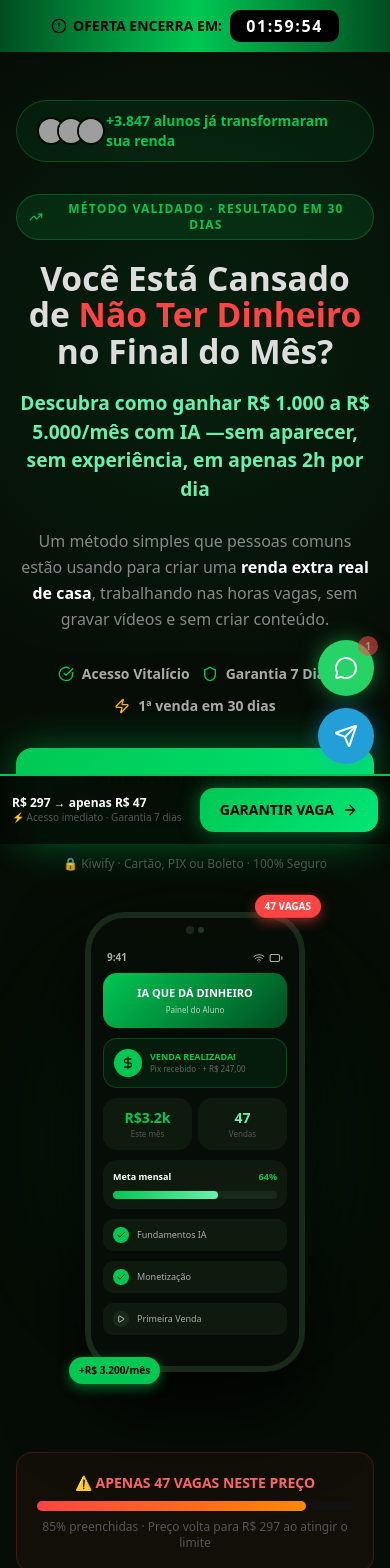
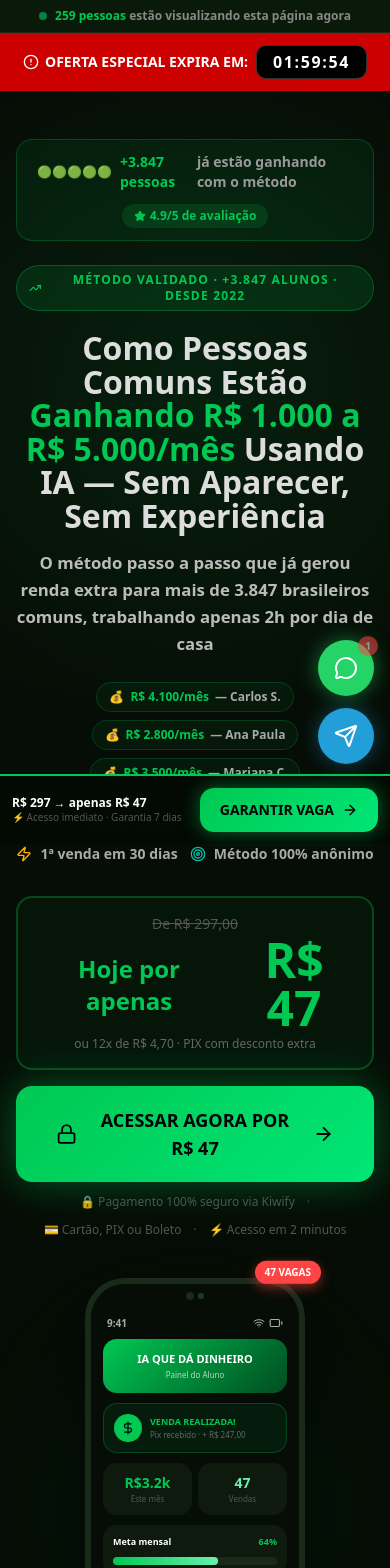
Before and after one commit to rickjl/pagina-vendas-curso, a Next.js app: page / in a window 390 px wide. Shown: the top 1568 px of the page. Built offline with nearby package versions, Linux system fonts and the light colour scheme; grey boxes are pictures that could not be loaded.

Commit message:
Version 1777986445096 - Auto backup

```diff
--- a/src/app/page.tsx
+++ b/src/app/page.tsx
@@ -67,7 +67,21 @@ export default function Home() {
   const [timeLeft, setTimeLeft] = useState({ hours: 2, minutes: 0, seconds: 0 });
   const [chatMessages, setChatMessages] = useState<Array<{ type: "bot" | "user"; text: string }>>([]);
   const [openFaq, setOpenFaq] = useState<number | null>(null);
+  const [onlineCount, setOnlineCount] = useState(247);
   const chatEndRef = useRef<HTMLDivElement>(null);
+
+  useEffect(() => {
+    // Simula variação de pessoas online para criar senso de presença
+    const base = 230 + Math.floor(Math.random() * 40);
+    setOnlineCount(base);
+    const t = setInterval(() => {
+      setOnlineCount((p) => {
+        const delta = Math.floor(Math.random() * 7) - 3;
+        return Math.max(190, Math.min(320, p + delta));
+      });
+    }, 8000);
+    return () => clearInterval(t);
+  }, []);
 
   useEffect(() => {
     const STORAGE_KEY = "offer_deadline_v2";
@@ -240,14 +254,23 @@ export default function Home() {
         </div>
       )}
 
+      {/* ═══ BARRA DE ONLINE ═══ */}
+      <div className="py-2 px-4 flex items-center justify-center gap-2 text-xs font-bold"
+        style={{ background: "#0a1a0a", borderBottom: "1px solid #1a2a1a" }}>
+        <span className="w-2 h-2 rounded-full bg-green-400 animate-pulse flex-shrink-0" />
+        <span style={{ color: "#888" }}>
+          <span className="font-black" style={{ color: G.primary }}>{onlineCount} pessoas</span> estão visualizando esta página agora
+        </span>
+      </div>
+
       {/* ═══ BARRA DE URGÊNCIA ═══ */}
-      <div className="py-2.5 px-4 flex flex-wrap items-center justify-center gap-2 sm:gap-4 text-sm font-black"
-        style={{ background: "linear-gradient(90deg, #004d20, #00C853, #004d20)", color: "#000" }}>
-        <span className="flex items-center gap-1.5"><AlertCircle className="w-4 h-4" /> OFERTA ENCERRA EM:</span>
-        <span className="bg-black text-white px-4 py-1 rounded-lg tabular-nums tracking-widest text-base font-black">
+      <div className="py-3 px-4 flex flex-wrap items-center justify-center gap-2 sm:gap-4 text-sm font-black"
+        style={{ background: "#cc0000", color: "#fff" }}>
+        <span className="flex items-center gap-1.5"><AlertCircle className="w-4 h-4" /> OFERTA ESPECIAL EXPIRA EM:</span>
+        <span className="bg-black text-white px-4 py-1 rounded-lg tabular-nums tracking-widest text-base font-black border border-white/20">
           {pad(timeLeft.hours)}:{pad(timeLeft.minutes)}:{pad(timeLeft.seconds)}
         </span>
-        <span className="hidden sm:inline">· Apenas 47 vagas neste preço</span>
+        <span className="hidden sm:inline">· Após o timer: R$ 297,00</span>
       </div>
 
       {/* ═══════════════════════════════════════
@@ -260,16 +283,19 @@ export default function Home() {
         <div className="relative z-10 max-w-6xl mx-auto">
 
           {/* Social proof topo */}
-          <div className="flex justify-center mb-8">
-            <div className="flex items-center gap-3 px-5 py-2.5 rounded-full border text-sm font-bold"
-              style={{ background: "rgba(0,200,83,0.08)", borderColor: "rgba(0,200,83,0.25)", color: G.primary }}>
-              <div className="flex -space-x-2">
-                {["photo-1494790108377-be9c29b29330", "photo-1507003211169-0a1dd7228f2d", "photo-1487412720507-e7ab37603c6f"].map((p, i) => (
-                  <img key={i} src={`https://images.unsplash.com/${p}?w=60&h=60&fit=crop`}
-                    className="w-7 h-7 rounded-full border-2 object-cover" style={{ borderColor: G.bg }} />
-                ))}
+          <div className="flex justify-center mb-6">
+            <div className="flex flex-col sm:flex-row items-center gap-3 px-5 py-3 rounded-2xl border text-sm font-bold"
+              style={{ background: "rgba(0,200,83,0.08)", borderColor: "rgba(0,200,83,0.25)" }}>
+              <div className="flex items-center gap-2">
+                <div className="flex">
+                  {["🟢","🟢","🟢","🟢","🟢"].map((s, i) => <span key={i} className="text-xs">{s}</span>)}
+                </div>
+                <span style={{ color: G.primary }} className="font-black">+3.847 pessoas</span>
+                <span style={{ color: "#999" }}>já estão ganhando com o método</span>
               </div>
-              <span>+3.847 alunos já transformaram sua renda</span>
+              <div className="flex items-center gap-1 px-3 py-1 rounded-full text-xs font-black" style={{ background: "rgba(0,200,83,0.15)", color: G.primary }}>
+                <Star className="w-3 h-3 fill-current" /> 4.9/5 de avaliação
+              </div>
             </div>
           </div>
 
@@ -280,25 +306,32 @@ export default function Home() {
               <div className="inline-flex items-center gap-2 text-xs font-black uppercase tracking-widest mb-5 px-3 py-1.5 rounded-full"
                 style={{ background: "rgba(0,200,83,0.12)", color: G.primary, border: "1px solid rgba(0,200,83,0.3)" }}>
                 <TrendingUp className="w-3.5 h-3.5" />
-                Método validado · resultado em 30 dias
+                Método validado · +3.847 alunos · desde 2022
               </div>
 
               {/* HEADLINE CIRÚRGICA */}
-              <h1 className="font-black leading-[1.08] mb-5" style={{ fontSize: "clamp(2.1rem, 5.5vw, 3.8rem)" }}>
-                Você Está Cansado de{" "}
-                <span style={{ color: G.red }}>Não Ter Dinheiro</span>
-                {" "}no Final do Mês?
+              <h1 className="font-black leading-[1.05] mb-4" style={{ fontSize: "clamp(2rem, 5.5vw, 3.6rem)" }}>
+                Como Pessoas Comuns Estão{" "}
+                <span style={{ color: G.primary }}>Ganhando R$ 1.000 a R$ 5.000/mês</span>
+                {" "}Usando IA — Sem Aparecer, Sem Experiência
               </h1>
-              <h2 className="font-black mb-6" style={{ fontSize: "clamp(1.2rem, 3vw, 1.8rem)", color: G.primaryLight }}>
-                Descubra como ganhar R$ 1.000 a R$ 5.000/mês com IA —<br className="hidden sm:block" />
-                sem aparecer, sem experiência, em apenas 2h por dia
+              <h2 className="font-bold mb-6 leading-relaxed" style={{ fontSize: "clamp(1.05rem, 2.5vw, 1.4rem)", color: "#bbb" }}>
+                O método passo a passo que já gerou renda extra para mais de 3.847 brasileiros comuns, trabalhando apenas 2h por dia de casa
               </h2>
 
-              <p className="text-base sm:text-lg leading-relaxed mb-8 max-w-xl mx-auto lg:mx-0" style={{ color: G.mutedLight }}>
-                Um método simples que pessoas comuns estão usando para criar uma
-                <strong className="text-white"> renda extra real de casa</strong>, trabalhando nas horas vagas,
-                sem gravar vídeos e sem criar conteúdo.
-              </p>
+              {/* Mini prova social inline */}
+              <div className="flex flex-wrap gap-2 mb-6 justify-center lg:justify-start">
+                {[
+                  { emoji: "💰", val: "R$ 4.100/mês", name: "Carlos S." },
+                  { emoji: "💰", val: "R$ 2.800/mês", name: "Ana Paula" },
+                  { emoji: "💰", val: "R$ 3.500/mês", name: "Mariana C." },
+                ].map((p, i) => (
+                  <div key={i} className="flex items-center gap-1.5 text-xs px-3 py-1.5 rounded-full border font-bold"
+                    style={{ background: "rgba(0,200,83,0.06)", borderColor: "rgba(0,200,83,0.2)", color: "#aaa" }}>
+                    {p.emoji} <span style={{ color: G.primary }}>{p.val}</span> — {p.name}
+                  </div>
+                ))}
+              </div>
 
               {/* Trust badges */}
               <div className="flex flex-wrap gap-3 mb-8 justify-center lg:justify-start">
@@ -306,6 +339,7 @@ export default function Home() {
                   { icon: CheckCircle, text: "Acesso Vitalício", c: G.primary },
                   { icon: Shield, text: "Garantia 7 Dias", c: G.primary },
                   { icon: Zap, text: "1ª venda em 30 dias", c: G.amber },
+                  { icon: Target, text: "Método 100% anônimo", c: "#00BFA5" },
                 ].map((t, i) => (
                   <div key={i} className="flex items-center gap-2 text-sm font-bold" style={{ color: "#aaa" }}>
                     <t.icon className="w-4 h-4 flex-shrink-0" style={{ color: t.c }} />
@@ -314,16 +348,31 @@ export default function Home() {
                 ))}
               </div>
 
+              {/* Preço visível no hero */}
+              <div className="mb-4 p-4 rounded-2xl border-2 text-center lg:text-left"
+                style={{ background: "rgba(0,200,83,0.05)", borderColor: "rgba(0,200,83,0.3)" }}>
+                <p className="text-sm line-through mb-0.5" style={{ color: "#555" }}>De R$ 297,00</p>
+                <div className="flex items-baseline gap-2 justify-center lg:justify-start">
+                  <span className="text-2xl font-black" style={{ color: G.primary }}>Hoje por apenas</span>
+                  <span className="font-black" style={{ fontSize: "3rem", color: G.primary, lineHeight: 1 }}>R$ 47</span>
+                </div>
+                <p className="text-xs mt-1" style={{ color: "#666" }}>ou 12x de R$ 4,70 · PIX com desconto extra</p>
+              </div>
+
               {/* CTA Hero */}
               <div className="space-y-3">
                 <CTAButton onClick={handleCheckout} size="lg">
-                  <DollarSign className="w-6 h-6" />
-                  QUERO MINHA RENDA EXTRA AGORA
+                  <Lock className="w-6 h-6" />
+                  ACESSAR AGORA POR R$ 47
                   <ArrowRight className="w-6 h-6 group-hover:translate-x-1 transition-transform" />
                 </CTAButton>
-                <p className="text-xs text-center lg:text-left" style={{ color: G.muted }}>
-                  🔒 Kiwify · Cartão, PIX ou Boleto · 100% Seguro
-                </p>
+                <div className="flex flex-wrap items-center justify-center lg:justify-start gap-3 text-xs" style={{ color: G.muted }}>
+                  <span>🔒 Pagamento 100% seguro via Kiwify</span>
+                  <span>·</span>
+                  <span>💳 Cartão, PIX ou Boleto</span>
+                  <span>·</span>
+                  <span>⚡ Acesso em 2 minutos</span>
+                </div>
               </div>
             </div>
 
@@ -427,9 +476,60 @@ export default function Home() {
       </section>
 
       {/* ═══════════════════════════════════════
+          SEÇÃO VSL / VÍDEO
+      ═══════════════════════════════════════ */}
+      <section className="py-12 px-4" style={{ background: G.bgDark }}>
+        <div className="max-w-3xl mx-auto">
+          <div className="text-center mb-6">
+            <div className="inline-flex items-center gap-2 text-xs font-black px-3 py-1.5 rounded-full mb-3 animate-pulse"
+              style={{ background: "rgba(255,68,68,0.12)", color: "#ff6666", border: "1px solid rgba(255,68,68,0.3)" }}>
+              <div className="w-2 h-2 rounded-full bg-red-500" />
+              ASSISTA ANTES DE SAIR — APENAS 3 MINUTOS
+            </div>
+            <h2 className="text-2xl sm:text-3xl font-black text-white">
+              Veja Como Funciona na Prática
+            </h2>
+          </div>
+
+          {/* Player de vídeo — substitua o src pelo seu link do YouTube/Vimeo */}
+          <div className="relative rounded-2xl overflow-hidden border-2 cursor-pointer group"
+            style={{ borderColor: "rgba(0,200,83,0.4)", boxShadow: "0 0 40px rgba(0,200,83,0.15)" }}
+            onClick={handleCheckout}>
+            <div className="aspect-video w-full flex items-center justify-center"
+              style={{ background: "linear-gradient(135deg, #060d06, #0a1a0a)" }}>
+              {/* Thumbnail de fundo */}
+              <div className="absolute inset-0 flex items-center justify-center">
+                <div className="absolute inset-0 opacity-20"
+                  style={{ background: "radial-gradient(circle at center, #00C853 0%, transparent 60%)" }} />
+                <div className="text-center z-10">
+                  <div className="w-20 h-20 sm:w-24 sm:h-24 rounded-full flex items-center justify-center mx-auto mb-4 group-hover:scale-110 transition-transform duration-300"
+                    style={{ background: "rgba(0,200,83,0.2)", border: "3px solid rgba(0,200,83,0.6)", boxShadow: "0 0 40px rgba(0,200,83,0.4)" }}>
+                    <Play className="w-10 h-10 sm:w-12 sm:h-12 ml-1" style={{ color: G.primary }} />
+                  </div>
+                  <p className="font-black text-white text-lg sm:text-xl mb-1">Como ganhar R$ 1.000 a R$ 5.000/mês com IA</p>
+                  <p className="text-sm" style={{ color: "#666" }}>Clique para assistir · 3 minutos que podem mudar sua vida</p>
+                </div>
+              </div>
+            </div>
+          </div>
+
+          <div className="mt-5 text-center">
+            <p className="text-sm mb-4" style={{ color: "#888" }}>
+              Mais de <strong className="text-white">38.000 pessoas</strong> já assistiram a essa apresentação
+            </p>
+            <CTAButton onClick={handleCheckout} size="md">
+              <Rocket className="w-5 h-5" />
+              QUERO COMEÇAR AGORA POR R$ 47
+              <ArrowRight className="w-5 h-5" />
+            </CTAButton>
+          </div>
+        </div>
+      </section>
+
+      {/* ═══════════════════════════════════════
           PARA QUEM É / NÃO É
       ═══════════════════════════════════════ */}
-      <section className="py-16 px-4" style={{ background: G.bgDark }}>
+      <section className="py-16 px-4" style={{ background: G.bg }}>
         <div className="max-w-4xl mx-auto">
           <div className="text-center mb-10">
             <p className="font-black text-xs uppercase tracking-widest mb-3" style={{ color: G.primary }}>TRANSPARÊNCIA TOTAL</p>
@@ -641,35 +741,83 @@ export default function Home() {
       <section className="py-16 px-4" style={{ background: G.bgDark }}>
         <div className="max-w-5xl mx-auto">
           <div className="text-center mb-12">
-            <p className="font-black text-xs uppercase tracking-widest mb-3" style={{ color: G.primary }}>RESULTADOS REAIS</p>
+            <p className="font-black text-xs uppercase tracking-widest mb-3" style={{ color: G.primary }}>RESULTADOS REAIS DE ALUNOS</p>
             <h2 className="text-3xl sm:text-4xl md:text-5xl font-black text-white">
-              Quem Aplicou, <span style={{ color: G.primary }}>Transformou</span>
+              Eles Duvidaram. Tentaram. <span style={{ color: G.primary }}>Transformaram.</span>
             </h2>
+            <p className="mt-3 text-sm" style={{ color: "#666" }}>Depoimentos reais de quem aplicou o método</p>
           </div>
 
-          <div className="grid sm:grid-cols-3 gap-4 mb-12">
+          {/* Depoimentos estilo print de mensagem */}
+          <div className="grid sm:grid-cols-3 gap-4 mb-8">
             {[
-              { text: "Em 3 semanas fiz minha primeira venda de R$ 247. O método é simples demais! Nunca imaginei trabalhar de casa ganhando assim.", name: "Ana Paula S.", role: "Ex-atendente de loja", img: "photo-1494790108377-be9c29b29330", earn: "R$ 2.800/mês" },
-              { text: "Comecei sem saber nada de tecnologia. Hoje estou faturando mais do que no meu emprego. Melhor R$ 47 que já investi na vida.", name: "Carlos S.", role: "Antes motorista de app", img: "photo-1507003211169-0a1dd7228f2d", earn: "R$ 4.100/mês" },
-              { text: "Achei que era golpe e resolvi tentar pela garantia de 7 dias. Erro meu foi ter esperado tanto tempo. A Júlia explica tudo!", name: "Mariana C.", role: "Designer freelancer", img: "photo-1487412720507-e7ab37603c6f", earn: "R$ 3.500/mês" },
+              {
+                msg: "Gente, fiz minha PRIMEIRA VENDA! R$ 247 de uma vez! Comecei há 3 semanas 😱🔥",
+                result: "Hoje: R$ 2.800/mês",
+                name: "Ana Paula S.",
+                role: "Ex-atendente de loja",
+                time: "há 2 dias",
+                initials: "AP",
+                color: "#FF6B9D"
+              },
+              {
+                msg: "Não acredito que fiquei tanto tempo sem fazer isso. Já superei meu salário de motorista. Melhor R$ 47 da minha vida!",
+                result: "Hoje: R$ 4.100/mês",
+                name: "Carlos S.",
+                role: "Antes motorista de app",
+                time: "há 5 dias",
+                initials: "CS",
+                color: "#4ECDC4"
+              },
+              {
+                msg: "Achei que era mais um golpe... mas a garantia de 7 dias me deu coragem. Erro meu foi ter esperado 2 meses para comprar 😅",
+                result: "Hoje: R$ 3.500/mês",
+                name: "Mariana C.",
+                role: "Designer freelancer",
+                time: "há 1 semana",
+                initials: "MC",
+                color: "#A78BFA"
+              },
             ].map((t, i) => (
-              <div key={i} className="rounded-xl p-6 border flex flex-col" style={{ background: G.bgCard, borderColor: G.bgCardBorder }}>
-                <div className="flex gap-1 mb-4">
-                  {Array(5).fill(0).map((_, j) => <Star key={j} className="w-4 h-4 fill-yellow-400 text-yellow-400" />)}
+              <div key={i} className="rounded-2xl overflow-hidden border" style={{ background: "#0d1a0d", borderColor: "#1a2a1a" }}>
+                {/* Cabeçalho tipo app de mensagem */}
+                <div className="flex items-center gap-3 p-3 border-b" style={{ background: "#0a140a", borderColor: "#1a2a1a" }}>
+                  <div className="w-9 h-9 rounded-full flex items-center justify-center font-black text-sm flex-shrink-0 text-white"
+                    style={{ background: t.color }}>
+                    {t.initials}
+                  </div>
+                  <div className="flex-1 min-w-0">
+                    <p className="font-black text-white text-sm">{t.name}</p>
+                    <p className="text-[11px]" style={{ color: "#555" }}>{t.role}</p>
+                  </div>
+                  <div className="flex gap-0.5">
+                    {Array(5).fill(0).map((_, j) => <Star key={j} className="w-3 h-3 fill-yellow-400 text-yellow-400" />)}
+                  </div>
                 </div>
-                <p className="text-sm leading-relaxed flex-1 italic mb-5" style={{ color: "#bbb" }}>&quot;{t.text}&quot;</p>
-                <div className="flex items-center gap-3 pt-4 border-t" style={{ borderColor: G.bgCardBorder }}>
-                  <img src={`https://images.unsplash.com/${t.img}?w=80&h=80&fit=crop`} className="w-10 h-10 rounded-full object-cover border-2" style={{ borderColor: G.primary }} />
-                  <div className="flex-1 min-w-0">
-                    <p className="text-white font-bold text-sm">{t.name}</p>
-                    <p className="text-xs truncate" style={{ color: G.muted }}>{t.role}</p>
+                {/* Bolha de mensagem */}
+                <div className="p-4">
+                  <div className="p-3 rounded-2xl rounded-tl-sm mb-3" style={{ background: "#1a2a1a" }}>
+                    <p className="text-sm leading-relaxed" style={{ color: "#ddd" }}>&quot;{t.msg}&quot;</p>
+                    <p className="text-[10px] mt-1.5 text-right" style={{ color: "#444" }}>{t.time} ✓✓</p>
                   </div>
-                  <div className="px-2.5 py-1.5 rounded-lg border flex-shrink-0" style={{ background: "rgba(0,200,83,0.08)", borderColor: "rgba(0,200,83,0.25)" }}>
-                    <p className="font-black text-xs" style={{ color: G.primary }}>{t.earn}</p>
+                  {/* Tag de resultado */}
+                  <div className="flex items-center gap-2 px-3 py-2 rounded-xl" style={{ background: "rgba(0,200,83,0.1)", border: "1px solid rgba(0,200,83,0.25)" }}>
+                    <TrendingUp className="w-4 h-4 flex-shrink-0" style={{ color: G.primary }} />
+                    <p className="text-sm font-black" style={{ color: G.primary }}>{t.result}</p>
                   </div>
                 </div>
               </div>
             ))}
+          </div>
+
+          {/* CTA dentro da seção de depoimentos */}
+          <div className="text-center mb-10">
+            <p className="text-sm mb-4" style={{ color: "#666" }}>Você pode ser o próximo. Comece hoje por R$ 47.</p>
+            <CTAButton onClick={handleCheckout} size="md">
+              <DollarSign className="w-5 h-5" />
+              QUERO MEU RESULTADO TAMBÉM
+              <ArrowRight className="w-5 h-5" />
+            </CTAButton>
           </div>
 
           <div className="grid grid-cols-2 sm:grid-cols-4 gap-4">
@@ -876,42 +1024,67 @@ export default function Home() {
         <div className="absolute inset-0 pointer-events-none"
           style={{ background: "radial-gradient(ellipse at center, rgba(0,200,83,0.09) 0%, transparent 70%)" }} />
 
-        <div className="relative z-10 max-w-3xl mx-auto text-center space-y-8">
-          <div className="inline-flex items-center gap-2 text-sm font-black px-5 py-2.5 rounded-full animate-pulse"
-            style={{ background: "rgba(255,68,68,0.1)", color: "#ff6666", border: "1px solid rgba(255,68,68,0.3)" }}>
-            <AlertCircle className="w-4 h-4" />
-            ÚLTIMAS VAGAS NESTE PREÇO
+        <div className="relative z-10 max-w-3xl mx-auto text-center space-y-6">
+          <div className="flex items-center justify-center gap-2 text-xs font-bold" style={{ color: "#666" }}>
+            <span className="w-2 h-2 rounded-full bg-green-400 animate-pulse" />
+            <span><strong style={{ color: G.primary }}>{onlineCount} pessoas</strong> estão nesta página agora · Apenas 47 vagas neste preço</span>
           </div>
 
           <h2 className="font-black leading-tight" style={{ fontSize: "clamp(2rem, 5vw, 3.5rem)" }}>
-            A Decisão de Hoje<br />
-            <span style={{ background: `linear-gradient(90deg, ${G.primary}, ${G.primaryLight})`, WebkitBackgroundClip: "text", WebkitTextFillColor: "transparent" }}>
-              Muda o Seu Amanhã
-            </span>
+            Enquanto Você Hesita,<br />
+            <span style={{ color: G.primary }}>Outros Estão Faturando</span>
           </h2>
 
-          <p className="text-base sm:text-lg" style={{ color: G.muted }}>
-            Enquanto você hesita, outras pessoas estão aplicando o método e fazendo suas primeiras vendas.
-            Não deixe o medo de tentar te impedir de transformar sua vida.
+          <p className="text-base sm:text-lg" style={{ color: "#888" }}>
+            Cada dia que passa sem o método é mais um mês perdido. Por <strong className="text-white">R$ 47</strong> — menos que uma pizza — você tem acesso a um sistema que pode gerar <strong className="text-white">R$ 1.000 a R$ 5.000/mês</strong>. Com garantia de 7 dias. Risco zero.
           </p>
 
+          {/* Box de valor */}
+          <div className="p-6 rounded-2xl border-2 text-left" style={{ background: "rgba(0,200,83,0.05)", borderColor: "rgba(0,200,83,0.3)" }}>
+            <p className="font-black text-center text-white mb-4 text-lg">Você leva tudo isso por R$ 47:</p>
+            <div className="grid sm:grid-cols-2 gap-2">
+              {[
+                "4 módulos + 9 aulas práticas",
+                "Acesso vitalício + atualizações",
+                "5 bônus exclusivos (valor R$ 197)",
+                "Grupo VIP no Telegram",
+                "Suporte via WhatsApp",
+                "Certificado de conclusão",
+              ].map((item, i) => (
+                <div key={i} className="flex items-center gap-2 text-sm" style={{ color: "#bbb" }}>
+                  <Check className="w-4 h-4 flex-shrink-0" style={{ color: G.primary }} />
+                  {item}
+                </div>
+              ))}
+            </div>
+          </div>
+
           <CTAButton onClick={handleCheckout} size="lg">
-            <Rocket className="w-7 h-7" />
-            GARANTIR ACESSO AGORA — R$ 47
-            <ArrowRight className="w-7 h-7 group-hover:translate-x-1 transition-transform" />
+            <Lock className="w-6 h-6" />
+            SIM! QUERO ACESSO AGORA POR R$ 47
+            <ArrowRight className="w-6 h-6 group-hover:translate-x-1 transition-transform" />
           </CTAButton>
 
-          <div className="flex flex-wrap items-center justify-center gap-5">
+          <div className="flex flex-wrap items-center justify-center gap-4">
             {[
               { icon: Lock, text: "Pagamento 100% seguro", c: G.primaryLight },
               { icon: Zap, text: "Acesso em 2 minutos", c: G.amber },
               { icon: Shield, text: "Garantia de 7 dias", c: G.primary },
             ].map((x, i) => (
-              <div key={i} className="flex items-center gap-2 text-sm" style={{ color: "#444" }}>
+              <div key={i} className="flex items-center gap-2 text-sm" style={{ color: "#555" }}>
                 <x.icon className="w-4 h-4 flex-shrink-0" style={{ color: x.c }} />
                 {x.text}
               </div>
             ))}
+          </div>
+
+          {/* Timer final */}
+          <div className="p-4 rounded-xl border text-center" style={{ background: "rgba(255,68,68,0.06)", borderColor: "rgba(255,68,68,0.25)" }}>
+            <p className="text-xs font-bold mb-1" style={{ color: "#ff6666" }}>⚠️ Esta oferta expira em:</p>
+            <p className="font-black text-2xl tabular-nums" style={{ color: "#ff6666" }}>
+              {pad(timeLeft.hours)}:{pad(timeLeft.minutes)}:{pad(timeLeft.seconds)}
+            </p>
+            <p className="text-xs mt-1" style={{ color: "#444" }}>Após isso: R$ 297,00</p>
           </div>
         </div>
       </section>
```
